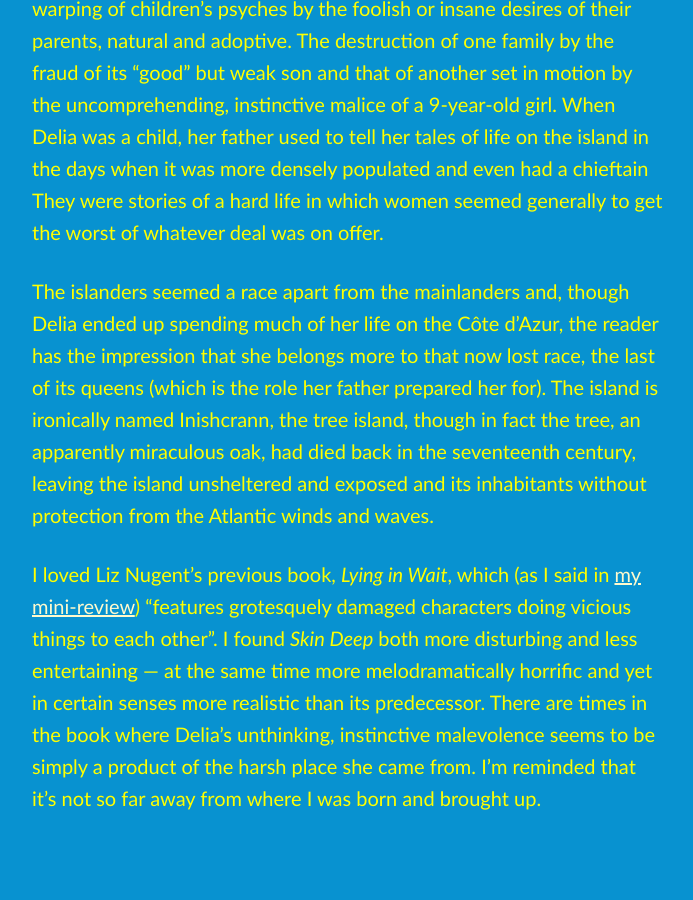
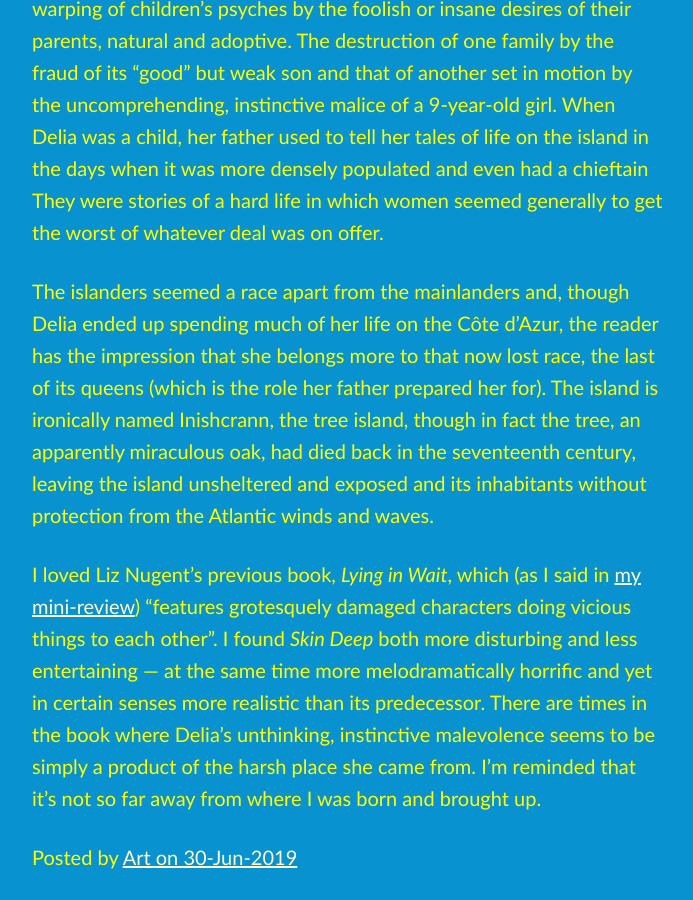
Before and after one commit to artkavanagh/github.io, a Jekyll site: the page skin-deep.html, which Jekyll copies as it is, in a window 1280 px wide and 900 px high, scrolled down 3781 px. Shown: the whole window, without its empty margins (292-985 px from the left). Built offline with Jekyll 4.4.1, drawn with Linux system fonts in a browser that asks for light colours; before the commit the page ends 4622 px from its top, so only the background shows below that.

Commit message:
Update skin-deep.html

```diff
--- a/skin-deep.html
+++ b/skin-deep.html
@@ -42,6 +42,6 @@
 <p>The islanders seemed a race apart from the mainlanders and, though Delia ended up spending much of her life on the Côte d’Azur, the reader has the impression that she belongs more to that now lost race, the last of its queens (which is the role her father prepared her for). The island is ironically named Inishcrann, the tree island, though in fact the tree, an apparently miraculous oak, had died back in the seventeenth century, leaving the island unsheltered and exposed and its inhabitants without protection from the Atlantic winds and waves.</p>
 
 <p> I loved Liz Nugent’s previous book, <cite>Lying in Wait</cite>, which (as I said in <a href="https://www.artkavanagh.ie/book-reviews">my mini-review</a>) “features grotesquely damaged characters doing vicious things to each other”. I found <cite>Skin Deep</cite> both more disturbing and less entertaining — at the same time more melodramatically horrific and yet in certain senses more realistic than its predecessor. There are times in the book where Delia’s unthinking, instinctive malevolence seems to be simply a product of the harsh place she came from. I’m reminded that it’s not so far away from where I was born and brought up.</p>
-
+<p>Posted by <a href="https://www.artkavanagh.ie/">Art on 30-Jun-2019</a></p>
 </body>
 </html>
```
